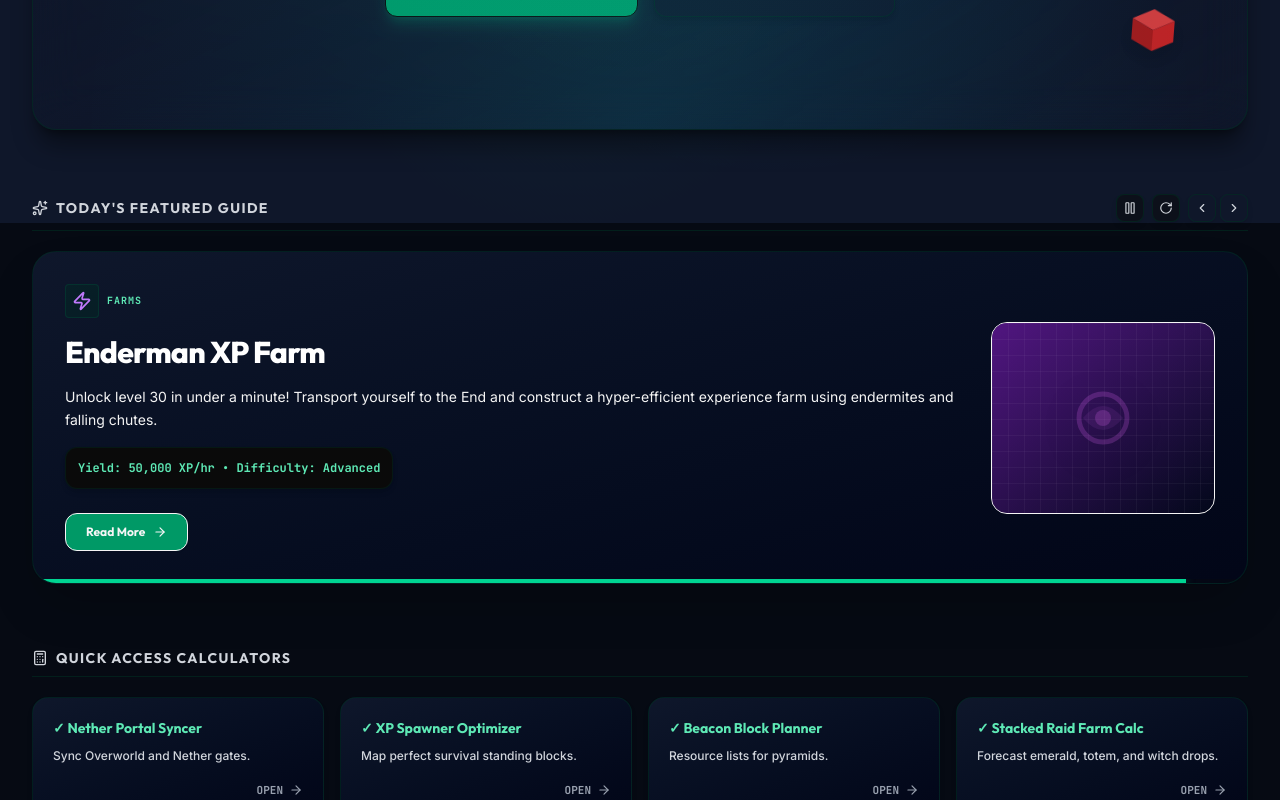
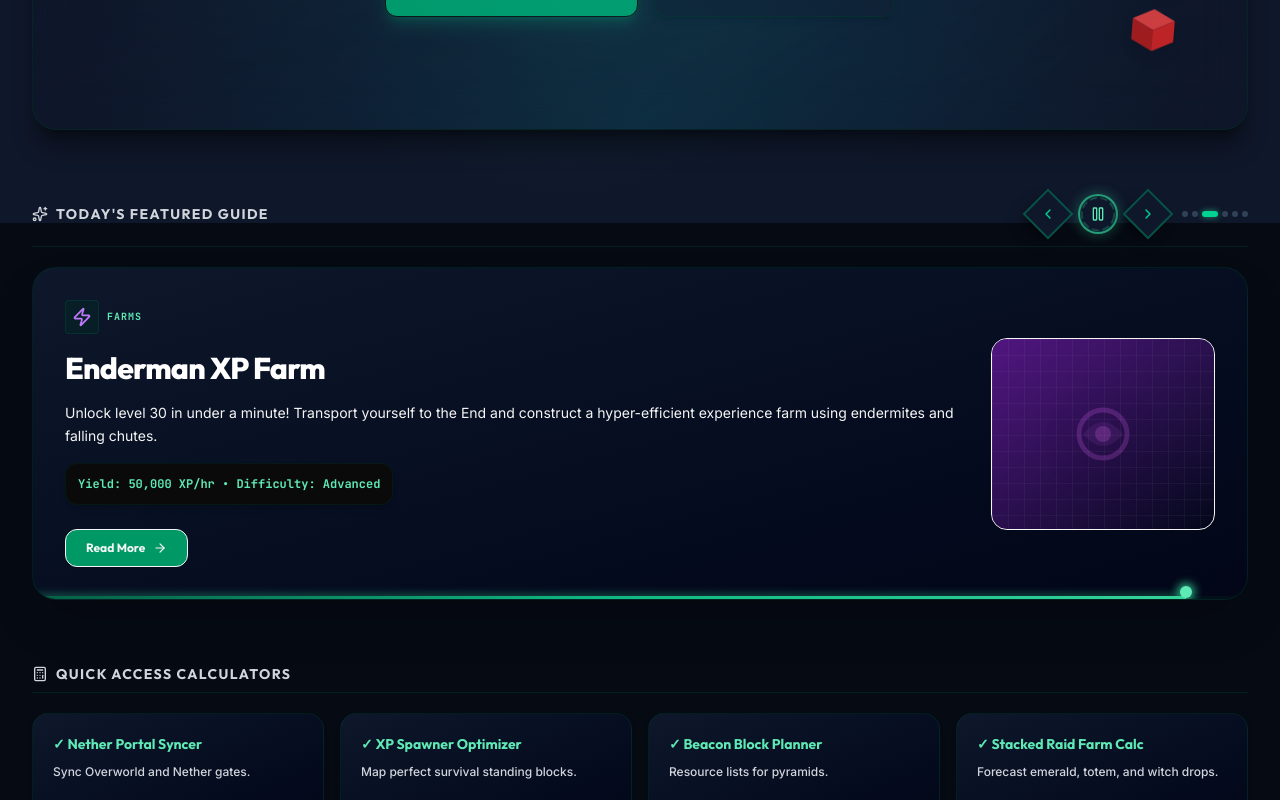
Before and after one commit to Sahil6707/Minecraft-Mastery, a React (Vite) app: page / in a window 1280 px wide. Shown: the part 577-1377 px from the top of the page. Built offline with nearby package versions, Linux system fonts and the light colour scheme.

Commit message:
Redesign carousel: diamond prev/next, glowing play/pause with rotating ring, energy progress bar, fade+scale transitions

```diff
--- a/src/components/Home.tsx
+++ b/src/components/Home.tsx
@@ -1,6 +1,6 @@
 import React, { useState, useEffect } from 'react';
 import { motion } from 'motion/react';
-import { BookOpen, Zap, Compass, Calculator, SwatchBook, ShieldAlert, Sparkles, Server, Cpu, Box, Swords, HelpCircle, ArrowRight, User, RotateCw, ChevronLeft, ChevronRight, Play, Pause, Layers, ShieldCheck } from 'lucide-react';
+import { BookOpen, Zap, Compass, Calculator, SwatchBook, ShieldAlert, Sparkles, Server, Cpu, Box, Swords, HelpCircle, ArrowRight, User, ChevronLeft, ChevronRight, Play, Pause, Layers, ShieldCheck } from 'lucide-react';
 
 interface FeaturedGuide {
   title: string;
@@ -113,7 +113,8 @@ export default function Home({ setActiveTab }: HomeProps) {
   const [currentIndex, setCurrentIndex] = useState(0);
   const [progress, setProgress] = useState(0);
   const [isPaused, setIsPaused] = useState(false);
-  const [isShuffling, setIsShuffling] = useState(false);
+  const [isTransitioning, setIsTransitioning] = useState(false);
+  const TOTAL = featuredGuides.length;
 
   // Initialize at a random guide index on mount
   useEffect(() => {
@@ -122,7 +123,7 @@ export default function Home({ setActiveTab }: HomeProps) {
 
   // Auto-rotation effect
   useEffect(() => {
-    if (isPaused || isShuffling) return;
+    if (isPaused || isTransitioning) return;
 
     const timer = setInterval(() => {
       setProgress((prev) => {
@@ -130,39 +131,24 @@ export default function Home({ setActiveTab }: HomeProps) {
           setCurrentIndex((current) => (current + 1) % featuredGuides.length);
           return 0;
         }
-        return prev + 1.25; // Smooth incremental speed
+        return prev + 1.25;
       });
     }, 80);
 
     return () => clearInterval(timer);
-  }, [isPaused, isShuffling]);
+  }, [isPaused, isTransitioning]);
 
-  const handleNext = () => {
-    if (isShuffling) return;
+  const goTo = (idx: number) => {
+    setIsTransitioning(true);
     setProgress(0);
-    setCurrentIndex((prev) => (prev + 1) % featuredGuides.length);
+    setTimeout(() => {
+      setCurrentIndex((idx + TOTAL) % TOTAL);
+      setIsTransitioning(false);
+    }, 180);
   };
 
-  const handlePrev = () => {
-    if (isShuffling) return;
-    setProgress(0);
-    setCurrentIndex((prev) => (prev - 1 + featuredGuides.length) % featuredGuides.length);
-  };
-
-  const handleShuffle = () => {
-    if (isShuffling) return;
-    setIsShuffling(true);
-    let count = 0;
-    const interval = setInterval(() => {
-      setCurrentIndex(Math.floor(Math.random() * featuredGuides.length));
-      count++;
-      if (count > 10) {
-        clearInterval(interval);
-        setIsShuffling(false);
-        setProgress(0);
-      }
-    }, 100);
-  };
+  const handleNext = () => { if (!isTransitioning) goTo(currentIndex + 1); };
+  const handlePrev = () => { if (!isTransitioning) goTo(currentIndex - 1); };
 
   // Stagger Container animations
   const containerVariants = {
@@ -305,57 +291,159 @@ export default function Home({ setActiveTab }: HomeProps) {
         </div>
       </motion.div>
 
-      {/* Today's Featured Guide */}
+      {/* ── TODAY'S FEATURED GUIDE ── */}
       <motion.div variants={itemVariants} className="space-y-5">
-        <div className="flex justify-between items-center border-b border-emerald-950/60 pb-2">
+        {/* Section header */}
+        <div className="flex justify-between items-center border-b border-emerald-950/60 pb-3">
           <h3 className="font-display text-sm font-bold text-gray-300 uppercase tracking-widest flex items-center gap-2">
             <Sparkles className="w-4 h-4 text-emerald-450" /> Today's Featured Guide
           </h3>
-          <div className="flex items-center gap-2">
-            {/* Auto-rotate play/pause indicator button */}
-            <button
-              onClick={() => setIsPaused(!isPaused)}
-              className="p-1.5 rounded-lg border border-emerald-950/60 bg-neutral-950/50 hover:bg-slate-900 text-gray-300 hover:text-white transition cursor-pointer shadow-md"
-              title={isPaused ? "Play Autoplay" : "Pause Autoplay"}
-            >
-              {isPaused ? <Play className="w-3.5 h-3.5" /> : <Pause className="w-3.5 h-3.5" />}
-            </button>
-            {/* Shuffle Roll Button */}
-            <button
-              onClick={handleShuffle}
-              disabled={isShuffling}
-              className={`p-1.5 rounded-lg border border-emerald-950/60 bg-neutral-950/50 hover:bg-slate-900 text-gray-300 hover:text-emerald-455 transition cursor-pointer shadow-md ${isShuffling ? 'animate-spin' : ''}`}
-              title="Roll Random Guide"
-            >
-              <RotateCw className="w-3.5 h-3.5" />
-            </button>
-            <div className="flex gap-1">
+
+          {/* ── PREMIUM CONTROLS ── */}
+          <div className="flex items-center gap-3">
+
+            {/* PREVIOUS — diamond-shaped, slides left on hover */}
+            <div className="relative group/prev">
               <button
                 onClick={handlePrev}
-                className="p-1.5 rounded-lg border border-emerald-950/60 bg-neutral-955/50 hover:bg-slate-900 text-gray-300 hover:text-white transition cursor-pointer shadow-md"
-                title="Previous Guide"
+                disabled={isTransitioning}
+                aria-label="Previous Guide"
+                className="
+                  relative w-9 h-9 flex items-center justify-center
+                  bg-slate-900 border-2 border-emerald-700/60
+                  hover:border-emerald-400 hover:bg-emerald-950/60
+                  disabled:opacity-40 disabled:cursor-not-allowed
+                  active:scale-90
+                  transition-all duration-200
+                  cursor-pointer
+                  rotate-45 shadow-lg shadow-black/40
+                  hover:shadow-emerald-500/20 hover:-translate-x-0.5
+                "
               >
-                <ChevronLeft className="w-3.5 h-3.5" />
+                <span className="-rotate-45">
+                  <ChevronLeft className="w-4 h-4 text-emerald-400" />
+                </span>
+                {/* corner glow */}
+                <span className="absolute inset-0 rotate-0 rounded-sm bg-emerald-400/0 group-hover/prev:bg-emerald-400/5 transition-colors duration-200" />
               </button>
+              {/* tooltip */}
+              <span className="absolute -bottom-7 left-1/2 -translate-x-1/2 whitespace-nowrap text-[9px] font-mono text-emerald-400 bg-slate-950/90 border border-emerald-900/40 px-1.5 py-0.5 rounded opacity-0 group-hover/prev:opacity-100 transition-opacity pointer-events-none z-10">
+                Previous Guide
+              </span>
+            </div>
+
+            {/* PLAY / PAUSE — glowing circular core with rotating ring */}
+            <div className="relative group/pp">
+              <button
+                onClick={() => setIsPaused(!isPaused)}
+                aria-label={isPaused ? 'Resume Rotation' : 'Pause Rotation'}
+                className="
+                  relative w-10 h-10 rounded-full flex items-center justify-center
+                  bg-slate-900 border-2
+                  active:scale-90 cursor-pointer
+                  transition-all duration-200
+                  shadow-lg
+                  "
+                style={{
+                  borderColor: isPaused ? 'rgba(52,211,153,0.3)' : 'rgba(52,211,153,0.7)',
+                  boxShadow: isPaused
+                    ? '0 0 0 0 rgba(52,211,153,0)'
+                    : '0 0 12px 2px rgba(52,211,153,0.25)',
+                }}
+              >
+                {/* rotating outer ring when playing */}
+                {!isPaused && (
+                  <svg
+                    className="absolute inset-0 w-full h-full animate-spin"
+                    style={{ animationDuration: '3s' }}
+                    viewBox="0 0 40 40"
+                  >
+                    <circle
+                      cx="20" cy="20" r="18"
+                      fill="none"
+                      stroke="rgba(52,211,153,0.35)"
+                      strokeWidth="1.5"
+                      strokeDasharray="8 4"
+                    />
+                  </svg>
+                )}
+                {/* pulsing inner ring when playing */}
+                {!isPaused && (
+                  <span className="absolute inset-1 rounded-full border border-emerald-500/30 animate-ping" />
+                )}
+                {isPaused
+                  ? <Play className="w-4 h-4 text-emerald-400 ml-0.5" />
+                  : <Pause className="w-4 h-4 text-emerald-300" />
+                }
+              </button>
+              {/* tooltip */}
+              <span className="absolute -bottom-7 left-1/2 -translate-x-1/2 whitespace-nowrap text-[9px] font-mono text-emerald-400 bg-slate-950/90 border border-emerald-900/40 px-1.5 py-0.5 rounded opacity-0 group-hover/pp:opacity-100 transition-opacity pointer-events-none z-10">
+                {isPaused ? 'Resume Rotation' : 'Pause Rotation'}
+              </span>
+            </div>
+
+            {/* NEXT — diamond-shaped, slides right on hover */}
+            <div className="relative group/next">
               <button
                 onClick={handleNext}
-                className="p-1.5 rounded-lg border border-emerald-950/60 bg-neutral-955/50 hover:bg-slate-900 text-gray-300 hover:text-white transition cursor-pointer shadow-md"
-                title="Next Guide"
+                disabled={isTransitioning}
+                aria-label="Next Guide"
+                className="
+                  relative w-9 h-9 flex items-center justify-center
+                  bg-slate-900 border-2 border-emerald-700/60
+                  hover:border-emerald-400 hover:bg-emerald-950/60
+                  disabled:opacity-40 disabled:cursor-not-allowed
+                  active:scale-90
+                  transition-all duration-200
+                  cursor-pointer
+                  rotate-45 shadow-lg shadow-black/40
+                  hover:shadow-emerald-500/20 hover:translate-x-0.5
+                "
               >
-                <ChevronRight className="w-3.5 h-3.5" />
+                <span className="-rotate-45">
+                  <ChevronRight className="w-4 h-4 text-emerald-400" />
+                </span>
+                <span className="absolute inset-0 rounded-sm bg-emerald-400/0 group-hover/next:bg-emerald-400/5 transition-colors duration-200" />
               </button>
+              {/* tooltip */}
+              <span className="absolute -bottom-7 left-1/2 -translate-x-1/2 whitespace-nowrap text-[9px] font-mono text-emerald-400 bg-slate-950/90 border border-emerald-900/40 px-1.5 py-0.5 rounded opacity-0 group-hover/next:opacity-100 transition-opacity pointer-events-none z-10">
+                Next Guide
+              </span>
+            </div>
+
+            {/* Slide dots */}
+            <div className="hidden sm:flex items-center gap-1 ml-1">
+              {featuredGuides.map((_, i) => (
+                <button
+                  key={i}
+                  onClick={() => goTo(i)}
+                  className={`transition-all duration-300 rounded-full ${
+                    i === currentIndex
+                      ? 'w-4 h-1.5 bg-emerald-400 shadow-[0_0_6px_rgba(52,211,153,0.6)]'
+                      : 'w-1.5 h-1.5 bg-slate-700 hover:bg-emerald-700'
+                  }`}
+                  aria-label={`Go to guide ${i + 1}`}
+                />
+              ))}
             </div>
           </div>
         </div>
 
-        {/* Featured Guide Card */}
+        {/* ── FEATURED CARD with fade+scale transition ── */}
         <div
-          className="relative bg-gradient-to-br from-slate-900 to-slate-950 border border-emerald-950/60 rounded-3xl overflow-hidden p-6 md:p-8 flex flex-col md:flex-row gap-6 items-center shadow-2xl transition-all duration-300 backdrop-blur-xs group/card"
+          className="relative bg-gradient-to-br from-slate-900 to-slate-950 border border-emerald-950/60 rounded-3xl overflow-hidden p-6 md:p-8 flex flex-col md:flex-row gap-6 items-center shadow-2xl backdrop-blur-xs group/card"
           onMouseEnter={() => setIsPaused(true)}
           onMouseLeave={() => setIsPaused(false)}
+          style={{ minHeight: '200px' }}
         >
-          {/* Main Card Content */}
-          <div className="flex-1 space-y-4 w-full">
+          {/* Content fades + scales on transition */}
+          <div
+            className="flex-1 space-y-4 w-full transition-all duration-200"
+            style={{
+              opacity: isTransitioning ? 0 : 1,
+              transform: isTransitioning ? 'scale(0.97) translateY(6px)' : 'scale(1) translateY(0)',
+            }}
+          >
             <div className="flex items-center gap-2">
               <div className="p-1.5 rounded bg-emerald-950/40 border border-emerald-900/40 w-fit">
                 {featuredGuides[currentIndex].icon}
@@ -390,34 +478,50 @@ export default function Home({ setActiveTab }: HomeProps) {
             </div>
           </div>
 
-          {/* Thumbnail / SVG Visual Column */}
-          <div className="w-full md:w-56 h-40 md:h-48 rounded-2xl overflow-hidden relative shrink-0 shadow-inner flex items-center justify-center bg-neutral-955 border border-emerald-955/20 transition-transform duration-500 group-hover/card:scale-[1.01]">
-            {/* Base rich gradient */}
+          {/* Thumbnail column */}
+          <div
+            className="w-full md:w-56 h-40 md:h-48 rounded-2xl overflow-hidden relative shrink-0 shadow-inner flex items-center justify-center bg-neutral-955 border border-emerald-955/20 transition-all duration-200 group-hover/card:scale-[1.01]"
+            style={{
+              opacity: isTransitioning ? 0 : 1,
+              transform: isTransitioning ? 'scale(0.95)' : 'scale(1)',
+            }}
+          >
             <div className={`absolute inset-0 bg-gradient-to-br ${featuredGuides[currentIndex].gradient} opacity-90`} />
-            {/* Grid pattern overlay */}
             <div className="absolute inset-0 bg-[linear-gradient(rgba(255,255,255,0.04)_1px,transparent_1px),linear-gradient(90deg,rgba(255,255,255,0.04)_1px,transparent_1px)] bg-[size:16px_16px] pointer-events-none" />
-
-            {/* Hover overlay glow */}
             <div className="absolute inset-0 bg-[radial-gradient(circle_at_center,rgba(255,255,255,0.12)_0%,transparent_75%)] opacity-0 group-hover/card:opacity-100 transition-opacity duration-500 pointer-events-none" />
-
-            {/* Glowing active block */}
             <motion.div
               key={currentIndex}
               initial={{ scale: 0.85, opacity: 0, rotate: -10 }}
               animate={{ scale: 1, opacity: 1, rotate: 0 }}
               transition={{ type: 'spring', stiffness: 120, damping: 10 }}
-              className="z-10 relative drop-shadow-[0_8px_24px_rgba(0,0,0,0.3)] hover:scale-[1.08] transition-transform duration-300"
+              className="z-10 relative drop-shadow-[0_8px_24px_rgba(0,0,0,0.3)]"
             >
               {featuredGuides[currentIndex].svgOverlay}
             </motion.div>
           </div>
 
-          {/* Rotating Progress Line at the very bottom */}
-          <div className="absolute bottom-0 inset-x-0 h-1 bg-neutral-950/30 overflow-hidden">
+          {/* ── PREMIUM ENERGY PROGRESS BAR ── */}
+          <div className="absolute bottom-0 inset-x-0 h-[3px] bg-slate-950/60 overflow-visible">
+            {/* Track glow */}
+            <div className="absolute inset-0 bg-emerald-950/30" />
+            {/* Animated fill */}
             <div
-              className="h-full bg-emerald-500 dark:bg-emerald-400 transition-all duration-75 shadow-[0_-2px_8px_rgba(16,185,129,0.5)]"
-              style={{ width: `${progress}%` }}
-            />
+              className="relative h-full transition-none"
+              style={{
+                width: `${progress}%`,
+                background: 'linear-gradient(90deg, #065f46, #10b981, #34d399)',
+                boxShadow: '0 0 8px 1px rgba(52,211,153,0.5)',
+              }}
+            >
+              {/* Moving glow particle at the tip */}
+              <span
+                className="absolute right-0 top-1/2 -translate-y-1/2 w-3 h-3 rounded-full bg-emerald-300"
+                style={{
+                  boxShadow: '0 0 8px 3px rgba(52,211,153,0.8)',
+                  transform: 'translate(50%, -50%)',
+                }}
+              />
+            </div>
           </div>
         </div>
       </motion.div>
```
